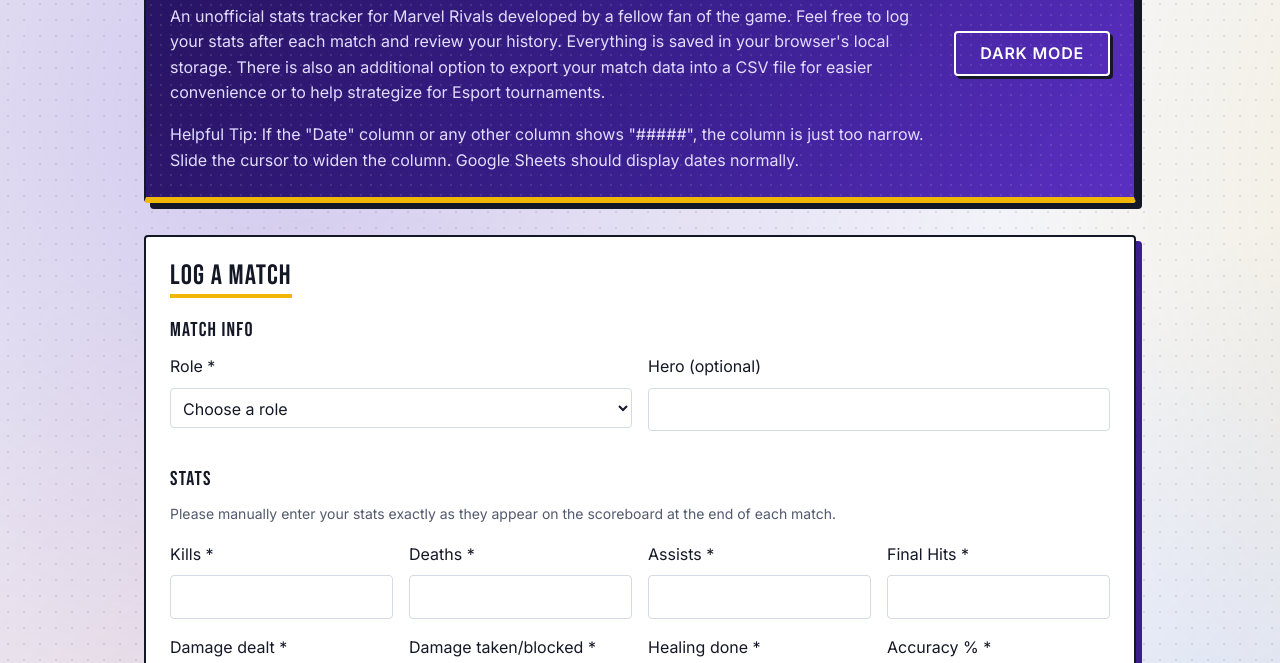
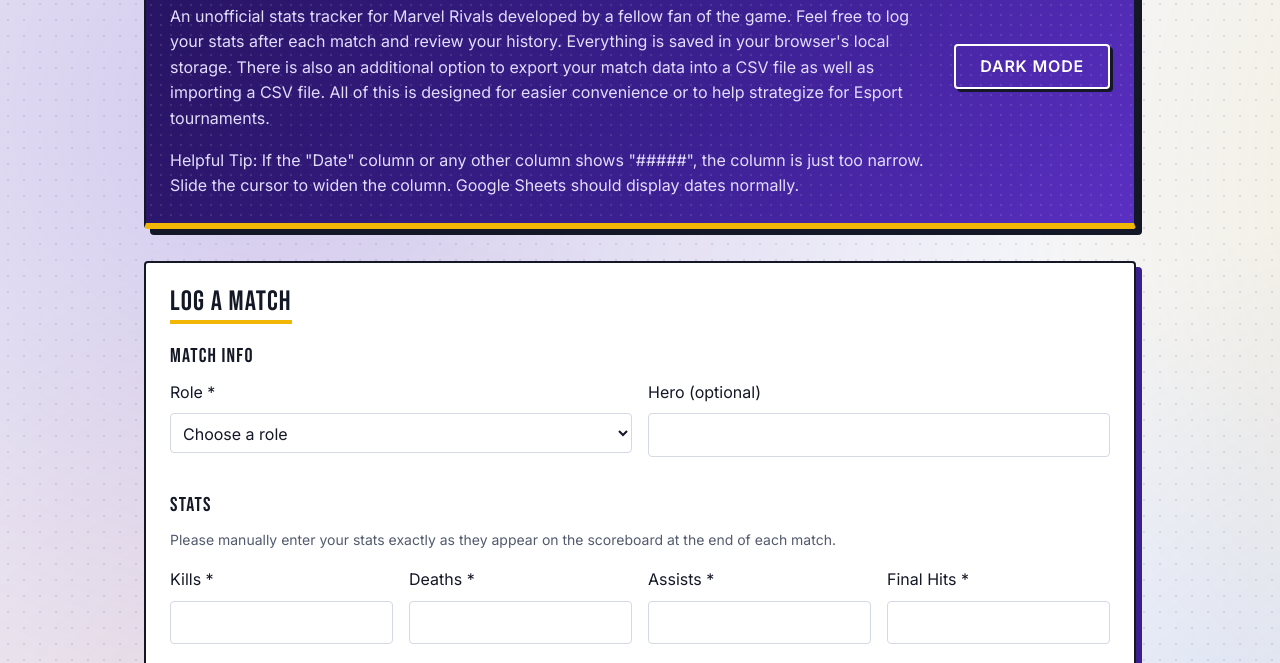
Before and after one commit to TJRod28/zed, a plain HTML site: page index.html in a window 1280 px wide. Shown: the part 116-779 px from the top of the page. Drawn offline with Linux system fonts and the light colour scheme.

Commit message:
Explanation Update on Creating Import CSV Function
I included the conversation I had with Claude in creating the working import function for my website, added a new reflective statement in the reflection document, and fixed some wording on the index file welcome page.

```diff
--- a/index.html
+++ b/index.html
@@ -30,7 +30,7 @@
 <header>
     <div class="header-text">
         <h1>Marvel Rivals Stats Tracker</h1>
-        <p>An unofficial stats tracker for Marvel Rivals developed by a fellow fan of the game. Feel free to log your stats after each match and review your history. Everything is saved in your browser's local storage. There is also an additional option to export your match data into a CSV file for easier convenience or to help strategize for Esport tournaments.</p>
+        <p>An unofficial stats tracker for Marvel Rivals developed by a fellow fan of the game. Feel free to log your stats after each match and review your history. Everything is saved in your browser's local storage. There is also an additional option to export your match data into a CSV file as well as importing a CSV file. All of this is designed for easier convenience or to help strategize for Esport tournaments.</p>
         <p>Helpful Tip: If the "Date" column or any other column shows "#####", the column is just too narrow. Slide the cursor to widen the column. Google Sheets should display dates normally.</p>
     </div>
     <button type="button" id="theme-toggle" class="btn-secondary" aria-pressed="false">Dark mode</button>
```
Also changed, not shown: 2 other files.
